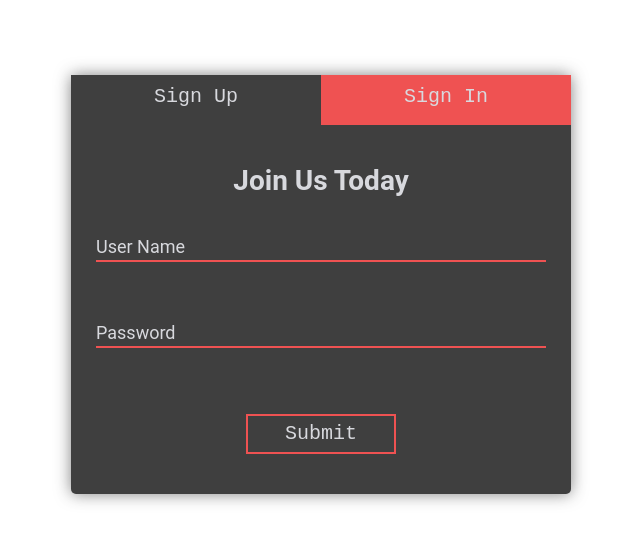
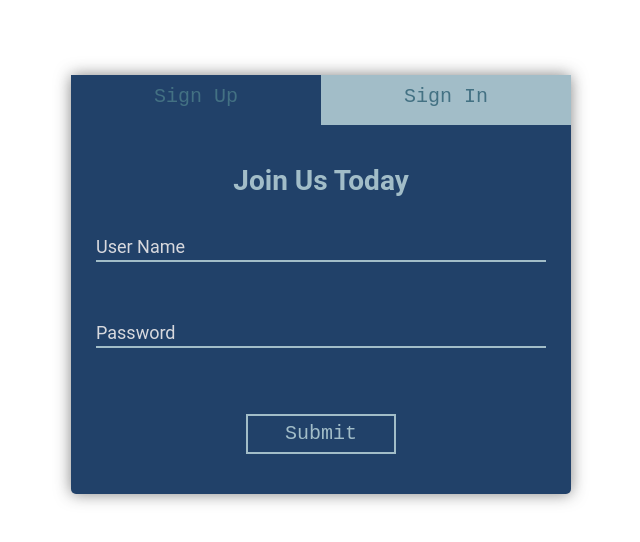
Before and after one commit to nonaghazizadeh/web-programming-hw3, a React (Create React App) app in the folder frontend/: page / in a window 1280 px wide. Shown: the top 542 px of the page, without its empty margins (319-959 px from the left). Built offline with nearby package versions, Linux system fonts and the light colour scheme.

Commit message:
feat: customize theme of app

```diff
--- a/frontend/src/App.css
+++ b/frontend/src/App.css
@@ -6,11 +6,11 @@
 
 :root {
   --bg: #edf6f9;
-  --newNoteBg: #ffead2;
+  --newNoteBg: #a2bdc8;
   --noteBg: #ffddd2;
   --text: #000;
-  --save: #e29578;
-  --del: #e29578;
+  --save: #214169;
+  --del: #214169;
 }
 
 body,
@@ -41,6 +41,7 @@ body,
 
 .app-sidebar-header h1 {
   margin: 0;
+  color: #214169;
 }
 
 .app-sidebar-header .add-button {
@@ -124,11 +125,11 @@ textarea:hover {
 }
 
 .formContainer {
-  color: #d8d9de;
+  color: #a2bdc8;
   font-family: "Roboto", sans-serif;
   text-align: center;
   font-size: 28px;
-  background-color: #3f3f3f;
+  background-color: #214169;
   border-radius: 5px;
   box-shadow: 0px 0px 16px 0px rgba(50, 50, 50, 0.61);
   width: 500px;
@@ -154,20 +155,20 @@ textarea:hover {
 .saveForm {
   outline: none;
   border: none;
-  color: #d8d9de;
+  color: #a2bdc8;
   font-family: "Roboto Mono", monospace;
   font-size: 20px;
   width: 150px;
   height: 40px;
   background-color: transparent;
   margin-top: 20px;
-  border: 2px solid #ef5252;
+  border: 2px solid #a2bdc8;
   transition: all 0.3s ease;
 }
 
 .saveForm:hover {
-  background-color: #ef5252;
-  color: #3f3f3f;
+  background-color: #214169;
+  color: #214169;
 }
 
 .saveForm:active {
@@ -180,8 +181,8 @@ textarea:hover {
   display: inline-block;
   width: 50%;
   height: 100%;
-  background-color: #3f3f3f;
-  color: #d8d9de !important;
+  background-color: #214169;
+  color: #a2bdc8 !important;
 }
 
 .headerInActive {
@@ -190,13 +191,13 @@ textarea:hover {
   display: inline-block;
   width: 50%;
   height: 100%;
-  background-color: #ef5252;
-  color: #3f3f3f;
+  background-color: #a2bdc8;
+  color: #214169;
   transition: all 0.3s ease;
 }
 
 .headerInActive:hover {
-  background-color: #3f3f3f;
+  background-color: #214169;
 }
 
 .headerButton {
@@ -207,7 +208,7 @@ textarea:hover {
   background-color: transparent;
   transition: all 0.5s ease;
   padding-top: 10px;
-  color: #d8d9de;
+  color: #437183;
   z-index: 12;
 }
 
@@ -222,13 +223,9 @@ textarea:hover {
   border: none;
   background-color: transparent;
   height: 40px;
-  border-bottom: 2px solid #ef5252;
+  border-bottom: 2px solid #a2bdc8;
   color: #d8d9de;
   font-size: 18px;
-}
-
-.login::placeholder {
-  color: red;
 }
 
 .inputSection {
@@ -288,6 +285,7 @@ textarea:hover {
   left: 50%;
   top: 50%;
   padding: 10px;
+  color: "#214169" !important;
 }
 
 .error-message{
--- a/frontend/src/components/note/Main.jsx
+++ b/frontend/src/components/note/Main.jsx
@@ -14,7 +14,7 @@ const Main = ({ activeNote, onUpdateNote, onDeleteNote, saveNote, loadActiveNote
 
   return (
     <div className="app-main-note-edit">
-      {loadActiveNote ? <Messaging className="content-loader" /> :
+      {loadActiveNote ? <Messaging className="content-loader" color="#214169"/> :
       <div>
         <div dir="rtl">
         <MdSaveAlt
--- a/frontend/src/components/note/Sidebar.jsx
+++ b/frontend/src/components/note/Sidebar.jsx
@@ -6,11 +6,11 @@ const Sidebar = ({ notes, onAddNote, activeNote, setActiveNote,loading }) => {
     <div className="app-sidebar">
       <div className="app-sidebar-header">
         <h1>Notes</h1>
-        <IoIosAdd onClick={() => onAddNote()} className="add-button" size="2em"></IoIosAdd>
+        <IoIosAdd onClick={() => onAddNote()} className="add-button" size="2em" color="#214169"></IoIosAdd>
       </div>
       {loading
       ?
-      <Messaging className="notes-loader" />
+      <Messaging className="notes-loader" color="#214169"/>
       :
       <div className="app-sidebar-notes">
         {notes.map(({ id, title }) => (
```
